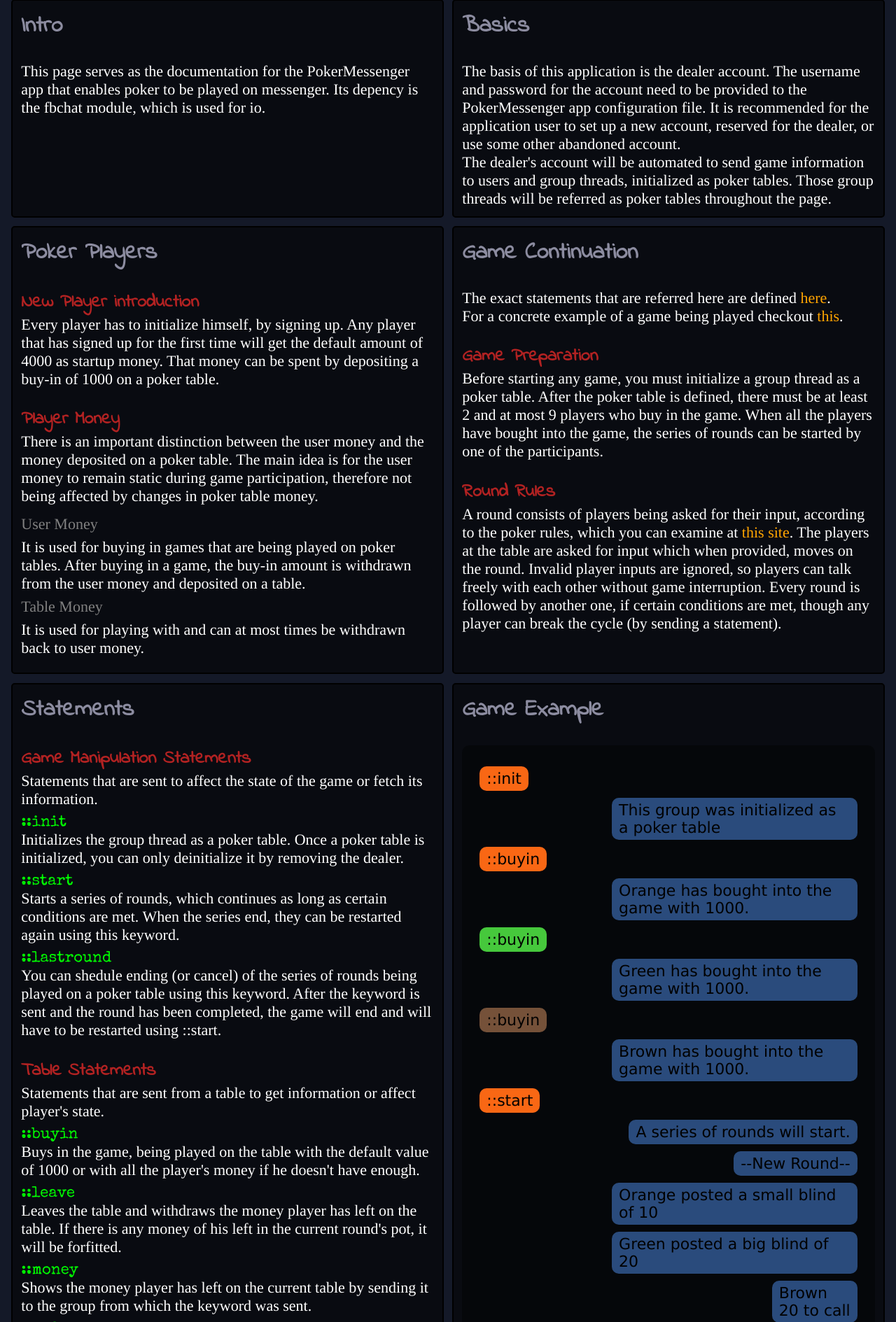
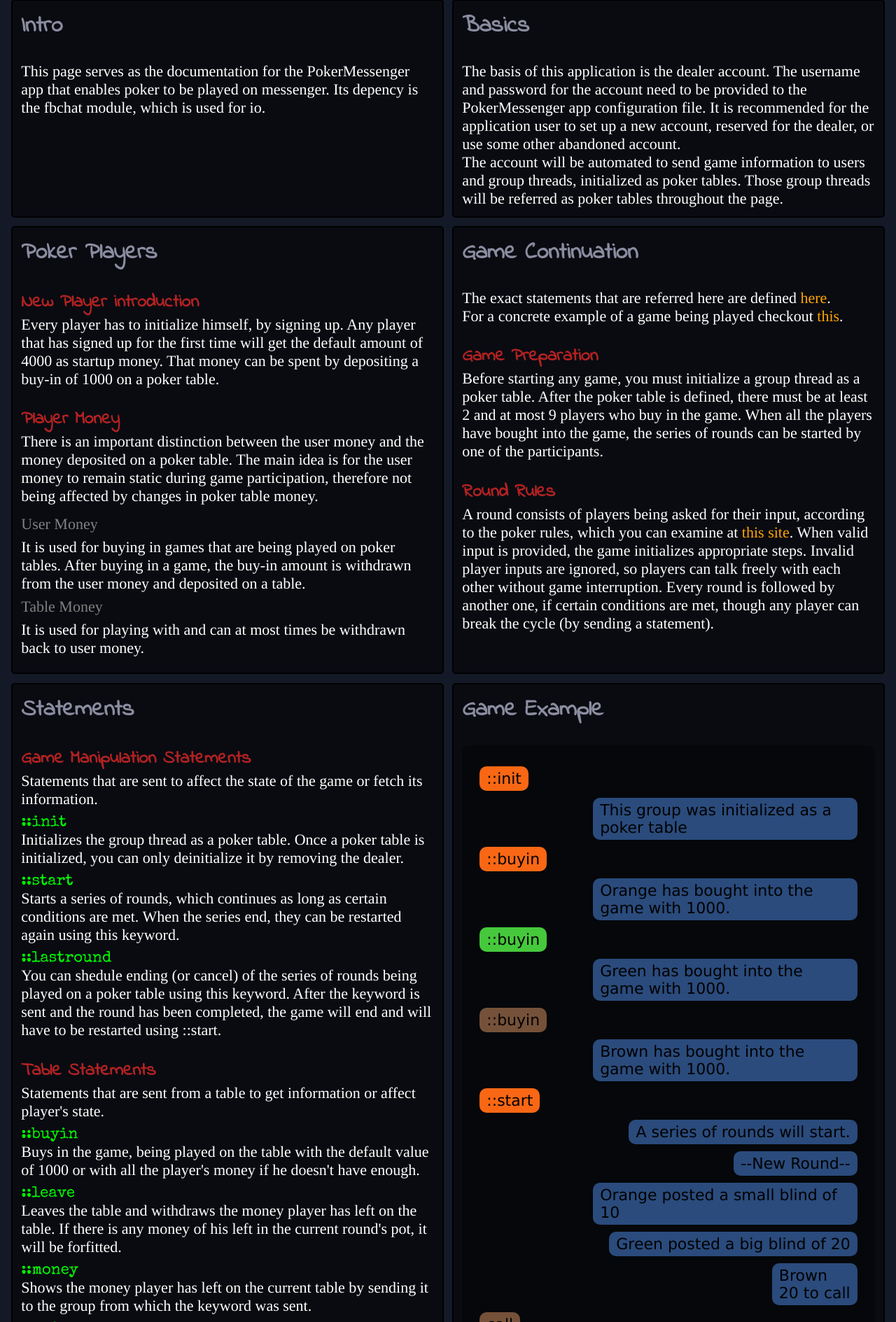
Before and after one commit to kuco23/kuco23.github.io, a PHP site: page /pokermessenger/documentation.html in a window 1280 px wide. Shown: the part 130-2019 px from the top of the page at 70% size. Run offline with PHP 8.4, Linux system fonts and the light colour scheme.

Commit message:
pokermessenger doc corrections

```diff
--- a/pokermessenger/css/grid-divs.css
+++ b/pokermessenger/css/grid-divs.css
@@ -12,7 +12,7 @@
     padding: 12px;
     margin: 0.5%;
 
-    border: 2px solid #000000ff;
+    border: 2px solid black;
     background-color: #00000090;
     border-radius: 5px;
   }
--- a/pokermessenger/css/messenger-balloons.css
+++ b/pokermessenger/css/messenger-balloons.css
@@ -15,7 +15,7 @@
 div.messenger-chat > span {
   padding: 5px 10px 5px 10px;
   margin-top: 5px;
-  max-width: 65%;
+  max-width: 70%;
   margin-bottom: 5px;
   overflow-wrap: break-word;
   border-radius: 10px;
--- a/pokermessenger/documentation.html
+++ b/pokermessenger/documentation.html
@@ -35,7 +35,7 @@
       to the PokerMessenger app configuration file.
       It is recommended for the application user to set up a new account,
       reserved for the dealer, or use some other abandoned account.<br />
-      The dealer's account will be automated to send game information
+      The account will be automated to send game information
       to users and group threads, initialized as poker tables.
       Those group threads will be referred as poker tables throughout
       the page.
@@ -90,8 +90,8 @@
       <a target='_blank'
          href='https://www.partypoker.com/how-to-play/texas-holdem.html'
       >this site</a>.
-      The players at the table are asked for input which when provided,
-      moves on the round. Invalid player inputs are ignored,
+      When valid input is provided, the game initializes appropriate steps.
+      Invalid player inputs are ignored,
       so players can talk freely with each other without game interruption.
       Every round is followed by another one, if certain conditions are met,
       though any player can break the cycle (by sending a statement).
@@ -221,7 +221,7 @@
         <span class='dealer blue'>Green posted a big blind of 20</span>
         <span class='dealer blue'>Brown<br />20 to call</span>
         <span class='user brown'>call</span>
-        <span class='dealer blue'>Orange<br />10 to call</span>
+        <span class='dealer blue'>Green<br />10 to call</span>
         <span class='user green'>call</span>
         <span class='dealer blue'>Orange</span>
         <span class='user orange'>check</span>
```
